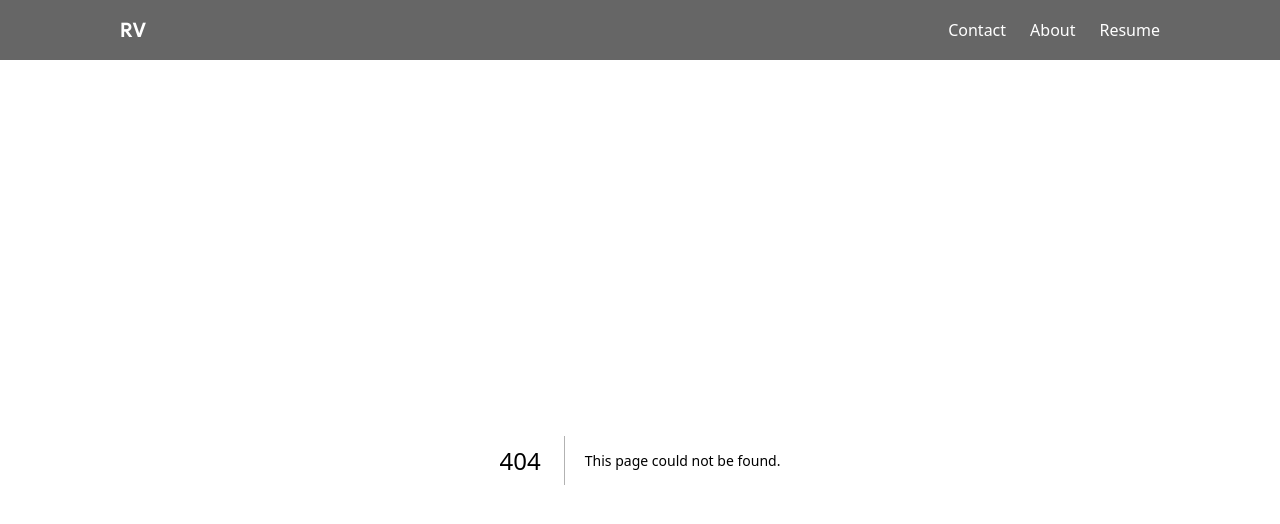
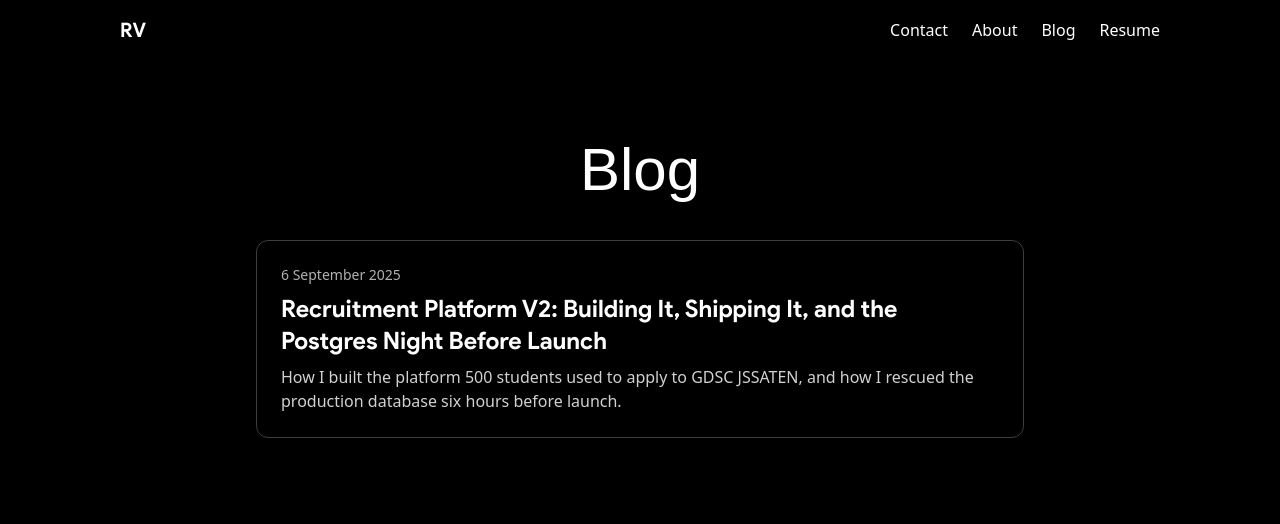
Before and after one commit to RamitVishwakarma/Portfolio, a Next.js app: page /blog in a window 1280 px wide. Before the commit this address had no page. Shown: the top 524 px of the page. Built offline with nearby package versions, Linux system fonts and the light colour scheme.

Commit message:
Add blog section with markdown posts

```diff
--- a/package.json
+++ b/package.json
@@ -16,7 +16,9 @@
     "nodemailer": "^6.9.14",
     "react": "^18",
     "react-dom": "^18",
+    "react-markdown": "^9.1.0",
     "react-use-measure": "^2.1.1",
+    "remark-gfm": "^4.0.1",
     "sharp": "^0.33.5"
   },
   "devDependencies": {
--- /dev/null
+++ b/src/app/blog/[slug]/page.tsx
@@ -0,0 +1,51 @@
+import fs from "fs";
+import path from "path";
+import type { Metadata } from "next";
+import Link from "next/link";
+import { notFound } from "next/navigation";
+import Wrapper from "@/components/Wrapper";
+import Markdown from "@/components/Blog/Markdown";
+import { formatDate, getPost, posts } from "@/content/blog/posts";
+
+type Props = { params: { slug: string } };
+
+export const dynamicParams = false;
+
+export const generateStaticParams = () =>
+  posts.map((post) => ({ slug: post.slug }));
+
+export const generateMetadata = ({ params }: Props): Metadata => {
+  const post = getPost(params.slug);
+  if (!post) return {};
+  return {
+    title: `${post.title} | Ramit Vishwakarma`,
+    description: post.summary,
+  };
+};
+
+const page = ({ params }: Props) => {
+  const post = getPost(params.slug);
+  if (!post) notFound();
+
+  const content = fs.readFileSync(
+    path.join(process.cwd(), "src/content/blog", `${post.slug}.md`),
+    "utf8"
+  );
+
+  return (
+    <Wrapper>
+      <article className="py-20 max-w-3xl mx-auto">
+        <Link href="/blog" className="text-grey-300 hover:text-green">
+          ← All posts
+        </Link>
+        <h1 className="text-white text-4xl md:text-5xl font-ProductSans font-bold pt-6 pb-4">
+          {post.title}
+        </h1>
+        <p className="text-grey-300 pb-10">{formatDate(post.date)}</p>
+        <Markdown content={content} />
+      </article>
+    </Wrapper>
+  );
+};
+
+export default page;
--- /dev/null
+++ b/src/app/blog/page.tsx
@@ -0,0 +1,40 @@
+import type { Metadata } from "next";
+import Link from "next/link";
+import Wrapper from "@/components/Wrapper";
+import { formatDate, posts } from "@/content/blog/posts";
+
+export const metadata: Metadata = {
+  title: "Blog | Ramit Vishwakarma",
+  description: "Notes on the things Ramit Vishwakarma has built and shipped",
+};
+
+const page = () => {
+  return (
+    <Wrapper>
+      <main className="py-20 max-w-3xl mx-auto">
+        <h1 className="text-white text-6xl text-center pb-10 font-Anton">
+          Blog
+        </h1>
+        <ul className="flex flex-col gap-6">
+          {posts.map((post) => (
+            <li key={post.slug}>
+              <Link
+                href={`/blog/${post.slug}`}
+                className="block rounded-xl border border-grey-900 p-6 hover:border-green group">
+                <p className="text-grey-300 text-sm pb-2">
+                  {formatDate(post.date)}
+                </p>
+                <h2 className="text-white text-2xl font-ProductSans font-bold pb-2 group-hover:text-green">
+                  {post.title}
+                </h2>
+                <p className="text-grey-200">{post.summary}</p>
+              </Link>
+            </li>
+          ))}
+        </ul>
+      </main>
+    </Wrapper>
+  );
+};
+
+export default page;
--- /dev/null
+++ b/src/components/Blog/Markdown.tsx
@@ -0,0 +1,77 @@
+import React from "react";
+import ReactMarkdown, { Components } from "react-markdown";
+import remarkGfm from "remark-gfm";
+
+const components: Components = {
+  h2: ({ children }) => (
+    <h2 className="text-white text-3xl font-ProductSans font-bold pt-10 pb-4">
+      {children}
+    </h2>
+  ),
+  p: ({ children }) => (
+    <p className="text-grey-200 text-lg leading-8 pb-5">{children}</p>
+  ),
+  a: ({ href, children }) => (
+    <a
+      href={href}
+      target="_blank"
+      rel="noopener noreferrer"
+      className="text-green underline underline-offset-4 hover:text-light-blue">
+      {children}
+    </a>
+  ),
+  strong: ({ children }) => (
+    <strong className="text-white font-bold">{children}</strong>
+  ),
+  ul: ({ children }) => (
+    <ul className="list-disc pl-6 pb-5 text-grey-200 text-lg leading-8 space-y-2">
+      {children}
+    </ul>
+  ),
+  ol: ({ children }) => (
+    <ol className="list-decimal pl-6 pb-5 text-grey-200 text-lg leading-8 space-y-2">
+      {children}
+    </ol>
+  ),
+  code: ({ children }) => (
+    <code className="text-orange bg-grey-900 rounded px-1.5 py-0.5 text-base">
+      {children}
+    </code>
+  ),
+  blockquote: ({ children }) => (
+    <blockquote className="border-l-4 border-green pl-4 my-6 italic [&>p]:pb-0">
+      {children}
+    </blockquote>
+  ),
+  table: ({ children }) => (
+    <div className="overflow-x-auto pb-6">
+      <table className="w-full text-left text-grey-200 border-collapse">
+        {children}
+      </table>
+    </div>
+  ),
+  th: ({ children }) => (
+    <th className="text-white font-bold border-b border-grey-300 py-2 pr-4">
+      {children}
+    </th>
+  ),
+  td: ({ children }) => (
+    <td className="border-b border-grey-900 py-2 pr-4 align-top">
+      {children}
+    </td>
+  ),
+  img: ({ src, alt }) => (
+    // eslint-disable-next-line @next/next/no-img-element
+    <img src={src} alt={alt} className="w-full rounded-xl my-4" />
+  ),
+};
+
+const Markdown = ({ content }: { content: string }) => {
+  return (
+    <ReactMarkdown remarkPlugins={[remarkGfm]} components={components}>
+      {content}
+    </ReactMarkdown>
+  );
+};
+
+export default Markdown;
--- a/src/components/Navbar.tsx
+++ b/src/components/Navbar.tsx
@@ -1,23 +1,31 @@
 "use client";
 
 import React from "react";
+import Link from "next/link";
+import { useRouter } from "next/navigation";
 
 const Navbar = () => {
+  const router = useRouter();
+
   const scrollToContact = () => {
     const projectsSection = document.querySelector(".CONTACTSECTION");
-    projectsSection?.scrollIntoView({ behavior: "smooth" });
+    if (!projectsSection) return router.push("/");
+    projectsSection.scrollIntoView({ behavior: "smooth" });
   };
 
   const scrollToAbout = () => {
     const aboutSection = document.querySelector(".ABOUTSECTION");
-    aboutSection?.scrollIntoView({ behavior: "smooth" });
+    if (!aboutSection) return router.push("/");
+    aboutSection.scrollIntoView({ behavior: "smooth" });
   };
   return (
     <div className="max-w-[90rem] lg:px-[7.5rem] md:px-20 px-10 mx-auto sticky top-0 z-20 backdrop-blur-xl m-auto bg-black/60">
       <div className="w-full py-4 text-white text-md content-center flex items-center justify-between">
-        <div className=" w-fit cursor-pointer leading-5 hover:text-green font-ProductSans font-bold">
+        <Link
+          href="/"
+          className=" w-fit cursor-pointer leading-5 hover:text-green font-ProductSans font-bold">
           <div className="font-ProductSans text-xl">RV</div>
-        </div>
+        </Link>
         <ul className="flex gap-6 font-medium">
           <li
             onClick={scrollToContact}
@@ -29,6 +37,9 @@ const Navbar = () => {
             className="hover:text-green cursor-pointer">
             About
           </li>
+          <Link href="/blog" className="hover:text-green cursor-pointer">
+            Blog
+          </Link>
           <a
             target="_blank"
             href="https://drive.google.com/file/d/1sY-s29YtqxV-ZEI2bRugIjY_wEE4e4HY/view?usp=sharing"
--- /dev/null
+++ b/src/content/blog/posts.ts
@@ -0,0 +1,26 @@
+export type Post = {
+  slug: string;
+  title: string;
+  summary: string;
+  date: string;
+};
+
+export const posts: Post[] = [
+  {
+    slug: "recruitment-platform-v2",
+    title:
+      "Recruitment Platform V2: Building It, Shipping It, and the Postgres Night Before Launch",
+    summary:
+      "How I built the platform 500 students used to apply to GDSC JSSATEN, and how I rescued the production database six hours before launch.",
+    date: "2025-09-06",
+  },
+];
+
+export const getPost = (slug: string) => posts.find((p) => p.slug === slug);
+
+export const formatDate = (date: string) =>
+  new Date(date).toLocaleDateString("en-IN", {
+    day: "numeric",
+    month: "long",
+    year: "numeric",
+  });
```
Also changed, not shown: 1 other file (tests, documents, lock files or other folders).
